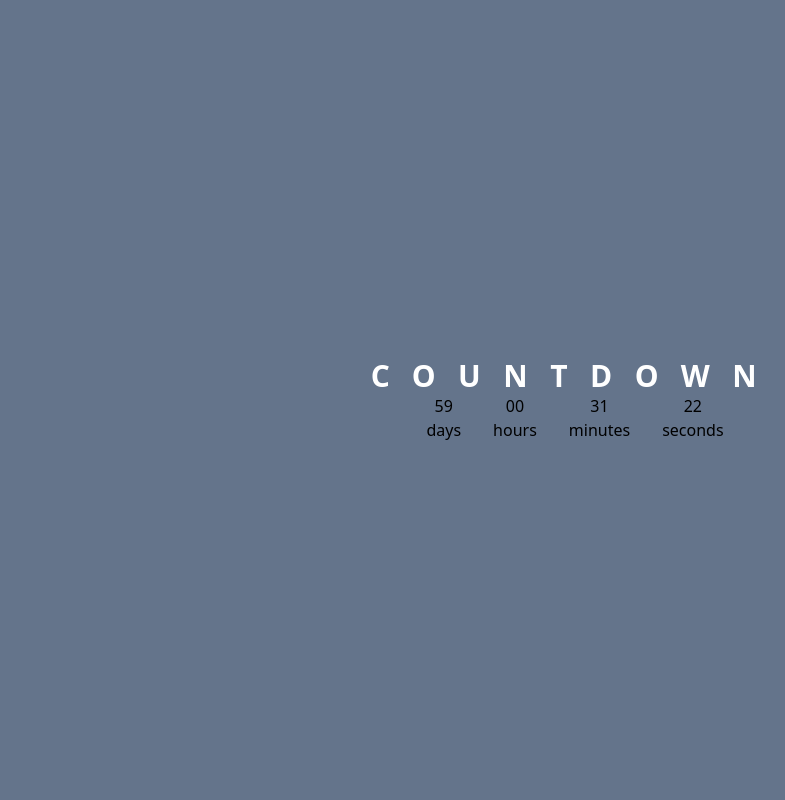
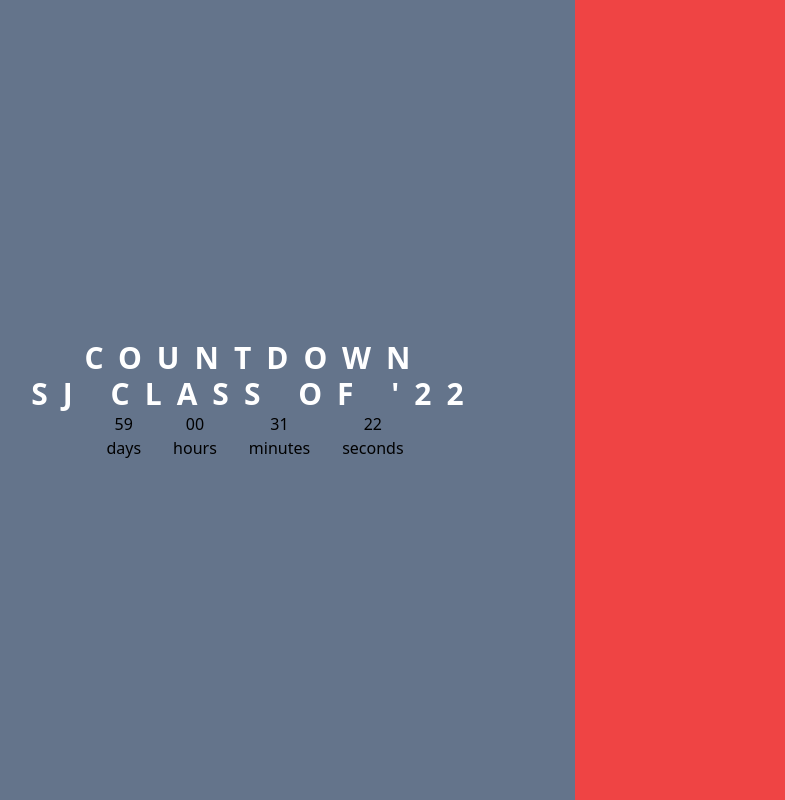
Before and after one commit to mahithsc/saint-johns-countdown, a Next.js app: page / in a window 1280 px wide. Shown: the whole page, without its empty margins (65-850 px from the left). Built offline with nearby package versions, Linux system fonts and the light colour scheme.

Commit message:
commenting out the entire code block

```diff
--- a/pages/index.tsx
+++ b/pages/index.tsx
@@ -48,12 +48,19 @@ const Home: NextPage = () => {
       <Head>
         <title>Saing Johns Class of 22 Countdown</title>
       </Head>
+
+
+      {/* Parent Widget */}
       <div className='flex h-screen'>
-        {/* <div className='flex'></div> */}
-        {/* <div className='text-white spacing tracking-[1em] text-3xl font-bold flex'>COUNTDOWN</div> */}
+
+        {/* container for the grey box */}
         <div className='flex-1 bg-slate-500 flex justify-center items-center flex-col'>
-          <div className='text-white spacing tracking-[0.75em] text-3xl font-bold flex'>COUNTDOWN</div>
 
+          {/* The two title */}
+          <div className='text-white spacing tracking-[0.5em] text-3xl font-bold flex'>COUNTDOWN</div>
+          <div className='text-white spacing tracking-[0.5em] text-3xl font-bold flex'>SJ CLASS OF '22</div>
+
+          {/*this is the component which displays all the times*/}
           <div className='flex space-x-8'>
             <div className='flex flex-col items-center'>
               <div>{days}</div>
@@ -72,14 +79,12 @@ const Home: NextPage = () => {
               <div>seconds</div>
             </div>
           </div>
+        </div>
 
 
-          {/* <div className='text-white text-3xl'>
-            {`${days} days : ${hours} hours : ${minutes} minutes : ${seconds} seconds`}
-          </div> */}
+
+        <div className='flex-1 bg-red-500'>
         </div>
-        {/* <div className='flex-1 bg-red-500'>
-        </div> */}
 
       </div>
     </>
```
